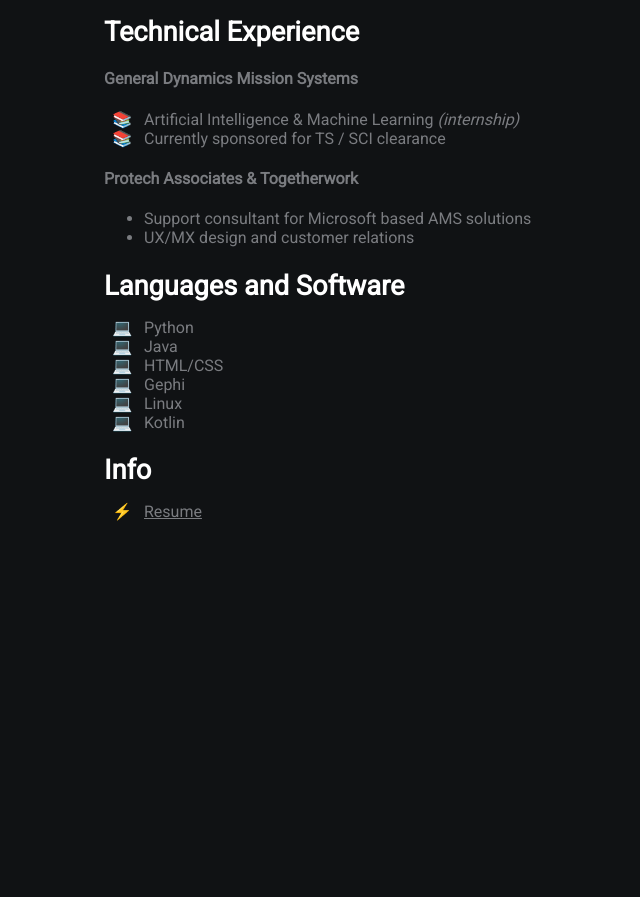
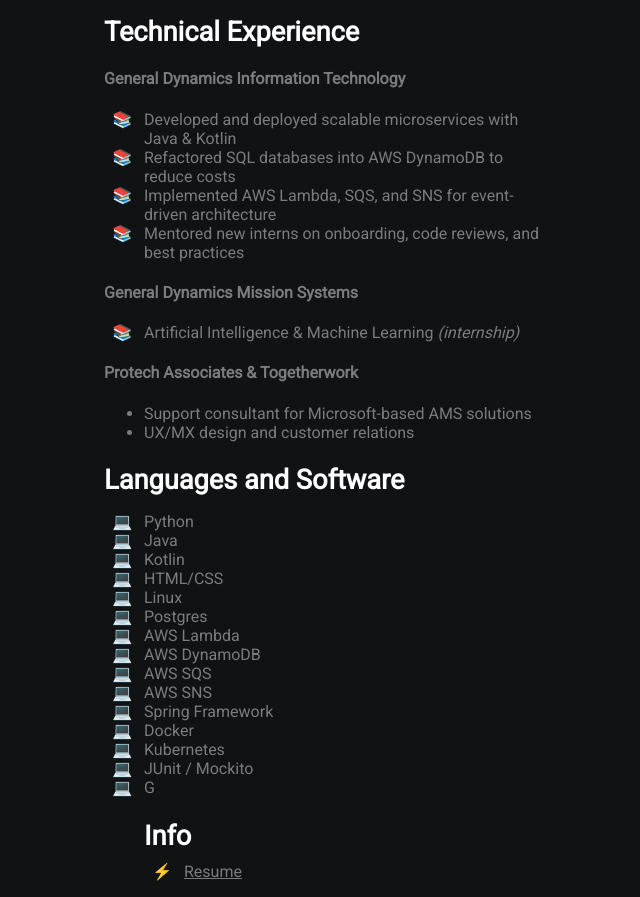
Before and after one commit to arosscoe/arosscoe.github.io, a plain HTML site: page index.html in a window 1280 px wide. Shown: the part 521-1418 px from the top of the page, without its empty margins (536-1176 px from the left). Before the commit the page ends 1058 px from the top, so only its background shows below. Drawn offline with Linux system fonts and the light colour scheme.

Commit message:
Update index.html

```diff
--- a/index.html
+++ b/index.html
@@ -40,26 +40,42 @@
                 During this time I was also employed as a support consultant for Protech & Togetherwork, providing hands on assistance for customers regarding their association management software, and working as a communicator for the development team.
              </p>
             <h2>Technical Experience</h2>
+            <h4>General Dynamics Information Technology</h4>
+            <ul class="book">
+                <li>Developed and deployed scalable microservices with Java & Kotlin</li>
+                <li>Refactored SQL databases into AWS DynamoDB to reduce costs</li>
+                <li>Implemented AWS Lambda, SQS, and SNS for event-driven architecture</li>
+                <li>Mentored new interns on onboarding, code reviews, and best practices</li>
+            </ul>
+
             <h4>General Dynamics Mission Systems</h4>
             <ul class="book">
                 <li>Artificial Intelligence & Machine Learning <em>(internship)</em></li>
-                <li>Currently sponsored for TS / SCI clearance </li>
             </ul>
+
             <h4>Protech Associates & Togetherwork</h4>
             <ul>
-                <li>Support consultant for Microsoft based AMS solutions</li>
-                <li>UX/MX design and customer relations </li>
+                <li>Support consultant for Microsoft-based AMS solutions</li>
+                <li>UX/MX design and customer relations</li>
             </ul>
 
             <h2>Languages and Software</h2>
             <ul class="cpu">
                 <li>Python</li>
                 <li>Java</li>
+                <li>Kotlin</li>
                 <li>HTML/CSS</li>
-                <li>Gephi</li>
                 <li>Linux</li>
-                <li>Kotlin</li>
-            </ul>
+                <li>Postgres</li>
+                <li>AWS Lambda</li>
+                <li>AWS DynamoDB</li>
+                <li>AWS SQS</li>
+                <li>AWS SNS</li>
+                <li>Spring Framework</li>
+                <li>Docker</li>
+                <li>Kubernetes</li>
+                <li>JUnit / Mockito</li>
+                <li>G
 
             <h2>Info</h2>
             <ul class="paper">
```
